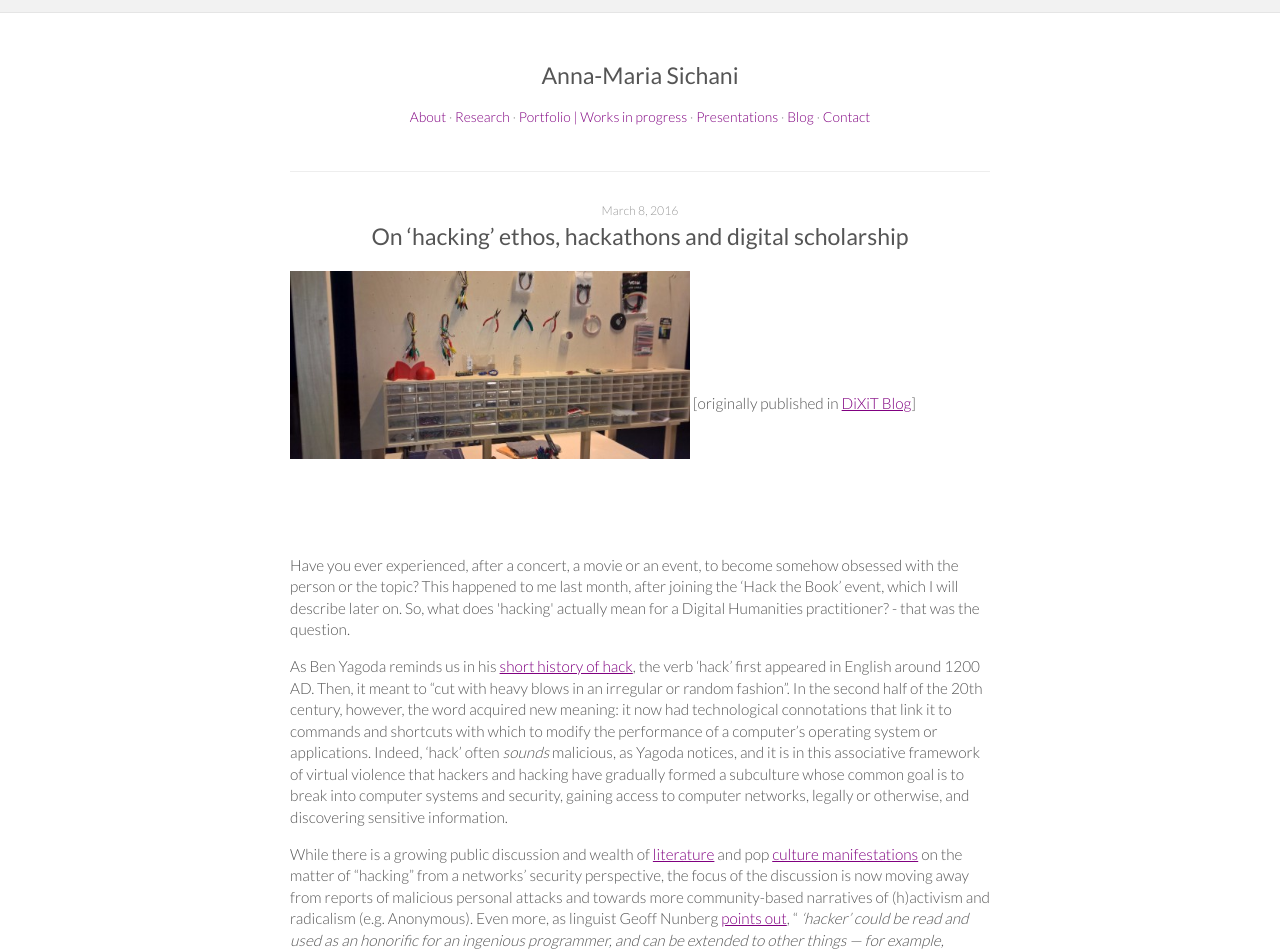
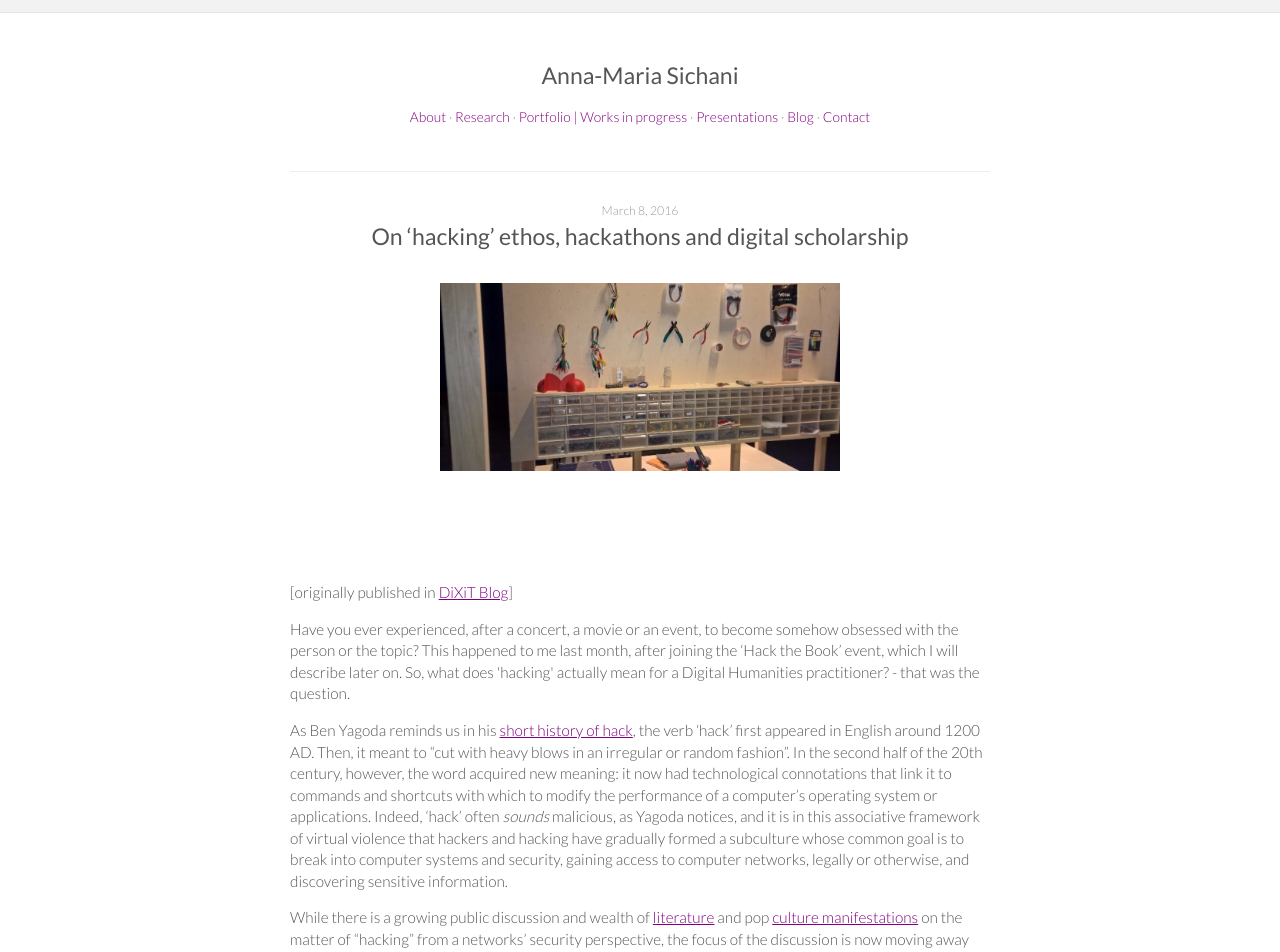
Before and after one commit to amsichani/amsichani.github.io, a Jekyll site: the page built from _posts/2016-03-08-hacking.md, in a window 1280 px wide. Shown: the top 952 px of the page. Built offline with Jekyll 4.4.1, drawn with Linux system fonts in a browser that asks for light colours; nearby versions of some CDN libraries.

Commit message:
Update 2016-03-08-hacking.md

```diff
--- a/_posts/2016-03-08-hacking.md
+++ b/_posts/2016-03-08-hacking.md
@@ -3,8 +3,9 @@ title: On ‘hacking’ ethos, hackathons and digital scholarship
 layout: post
 categories: posts
 ---
-<a href="../images/tools.jpg">
-<img src="../images/tools.jpg" width="400px" style="margin-bottom: 80px" alt=""/></a>
+<figure><a href="../images/tools.jpg">
+<img src="../images/tools.jpg" width="400px" style="margin-bottom: 80px" alt=""/></a><br/></figure>
+
 [originally published in <a href="https://dixit.hypotheses.org/984">DiXiT Blog</a>]
 
 <p>Have you ever experienced, after a concert, a movie or an event, to become somehow obsessed with the person or the topic? This happened to me last month, after joining the ‘Hack the Book’ event, which I will describe later on. So, what does 'hacking' actually mean for a Digital Humanities practitioner? - that was the question.</p>
```
